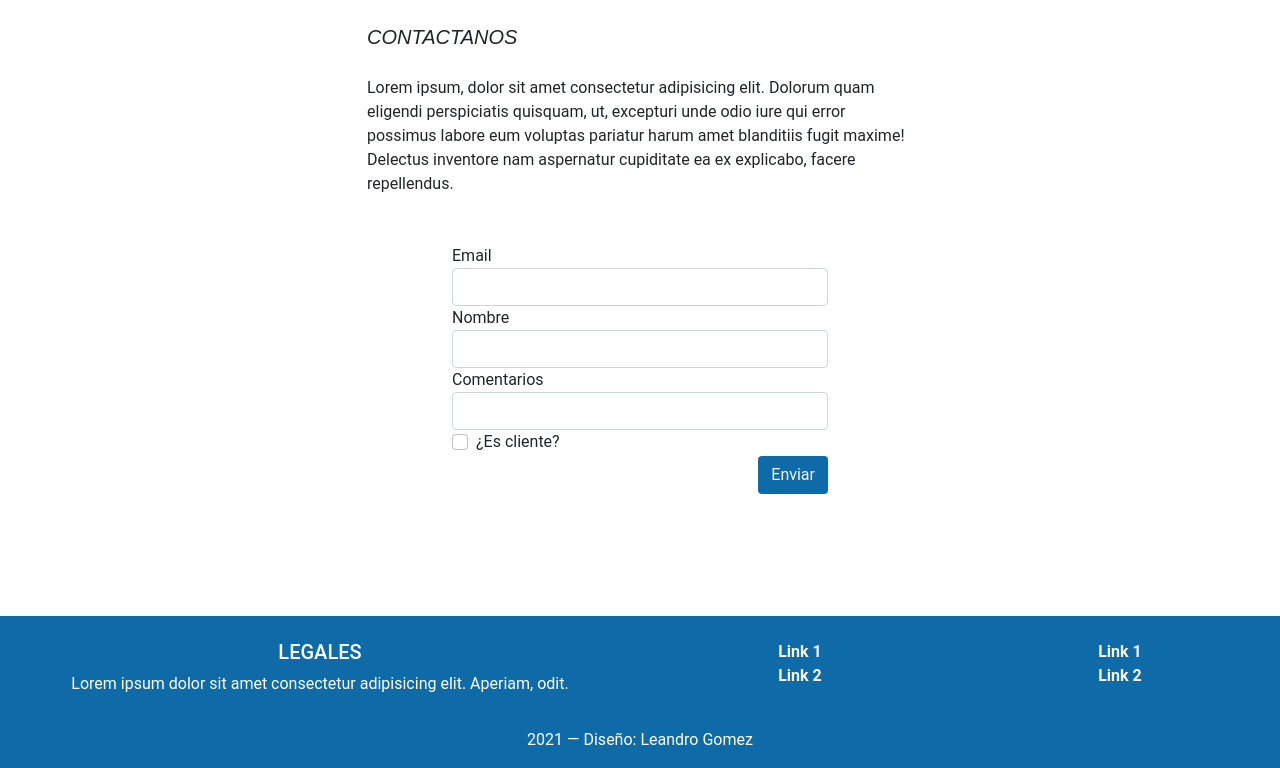
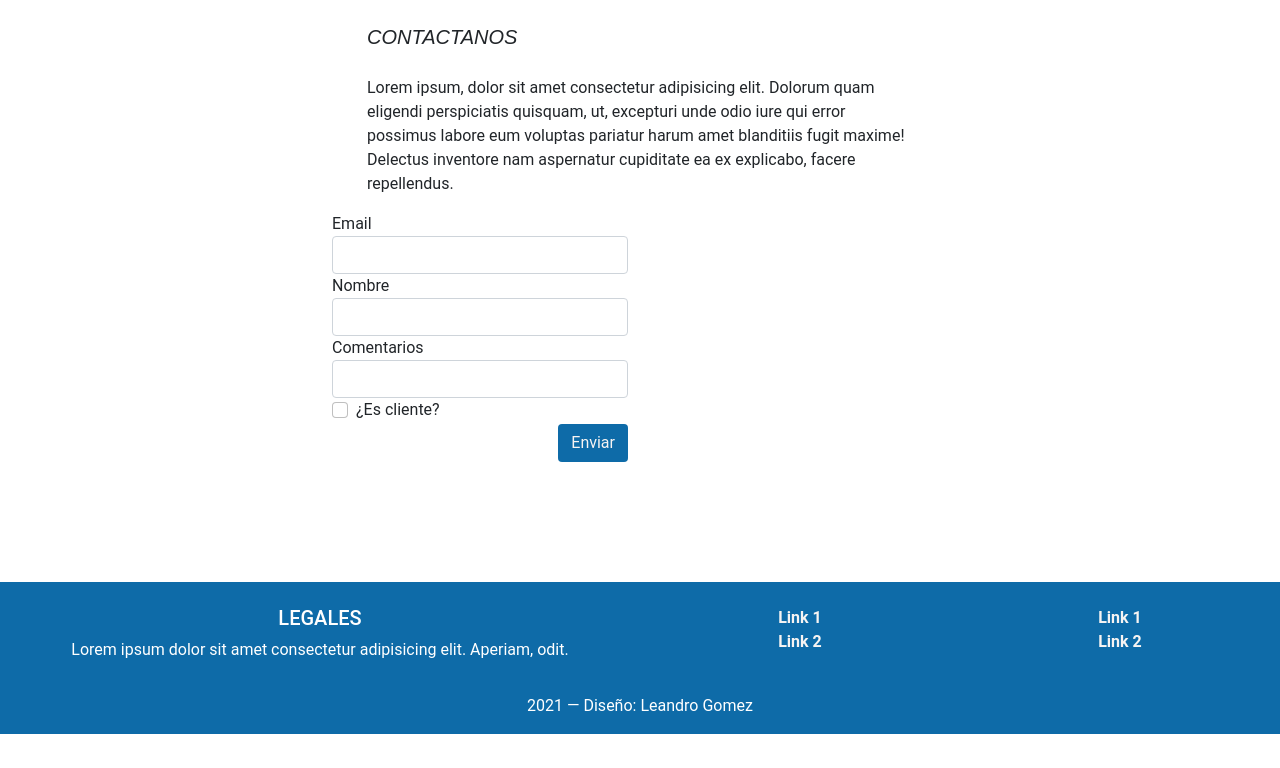
Before and after one commit to leandro939/webstreamings, a website: page page/contacto.html in a window 1280 px wide. Shown: the part 66-834 px from the top of the page. After the commit the page ends 800 px from the top, so only its background shows below. Drawn offline with nearby package versions, Linux system fonts and the light colour scheme.

Commit message:
contacto

```diff
--- a/page/contacto.html
+++ b/page/contacto.html
@@ -55,9 +55,12 @@
             <br>
             <p>Lorem ipsum, dolor sit amet consectetur adipisicing elit. Dolorum quam eligendi perspiciatis quisquam, ut, excepturi unde odio iure qui error possimus labore eum voluptas pariatur harum amet blanditiis fugit maxime! Delectus inventore nam aspernatur cupiditate ea ex explicabo, facere repellendus.</p>
           </div>
+        </section>
       </div>
-      </section><div class="container" style="width: 50vh;">
-        <form class="main__position" style="padding-bottom: 16vh;" >
+      <div class="container col-md-6">
+        <div class="row">
+          <div class="col-md-6">
+            <form>
             <div class="form-group">
               <label for="inputEmail4">Email</label>
               <input type="email" class="form-control" id="inputEmail4">
@@ -70,7 +73,6 @@
             <label for="inputAddress2">Comentarios</label>
             <input type="text" class="form-control" id="inputAddress2">
           </div>
-
           <div class="form-group">
             <div class="form-check">
               <input class="form-check-input" type="checkbox" id="gridCheck">
@@ -82,10 +84,12 @@
           <button type="submit" class="btn fondoBoton float-end">Enviar</button>
             </form>
           </div>
+        </div>
+      </div>
     </main>
 
     <!-- Footer -->
-<footer class="page-footer font-small blue pt-4" style="background-color: #0E6BA8; color: white;">
+<footer class="page-footer font-small blue pt-4 fixed-bottom" style="background-color: #0E6BA8; color: white;">
     <div class="container-fluid text-center text-md-left">
       <div class="row">
         <div class="col-md-6 mt-md-0 mt-3">
```
Lines whose indentation alone changed are shown as unchanged.
